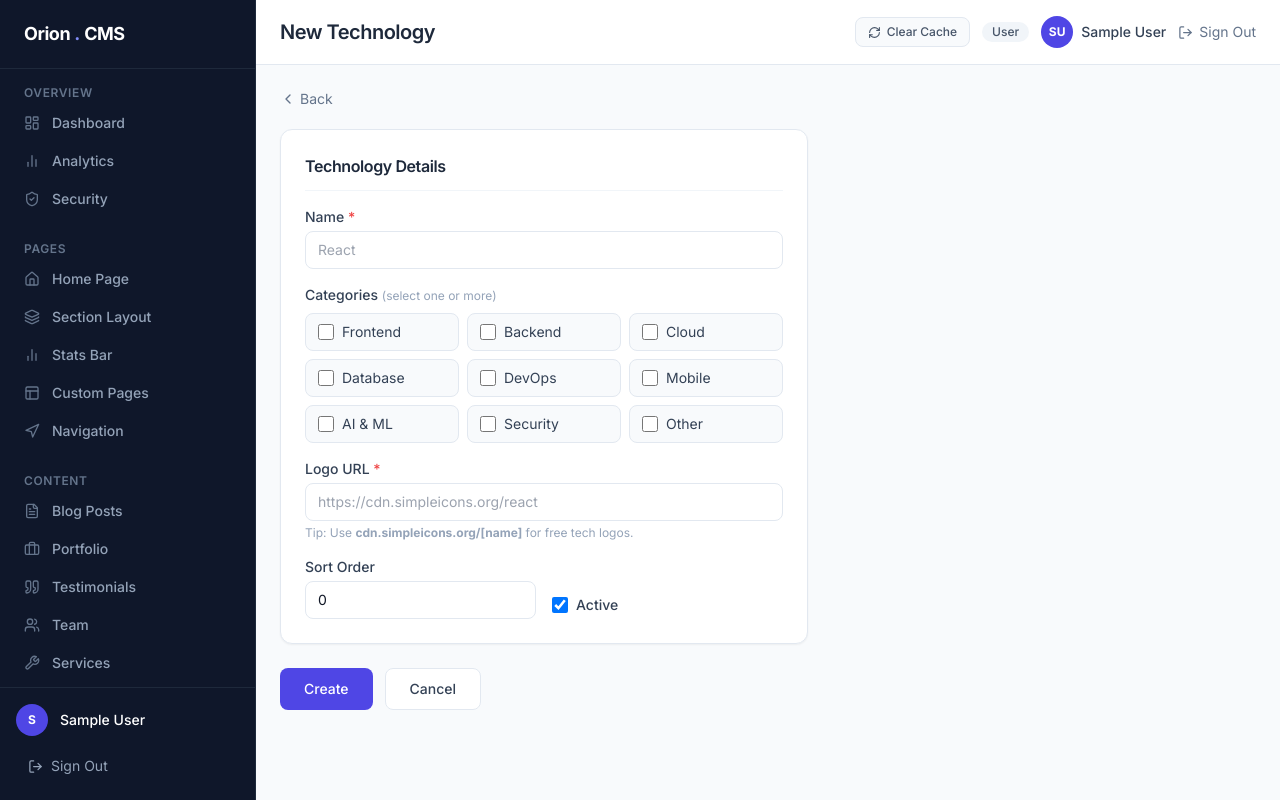
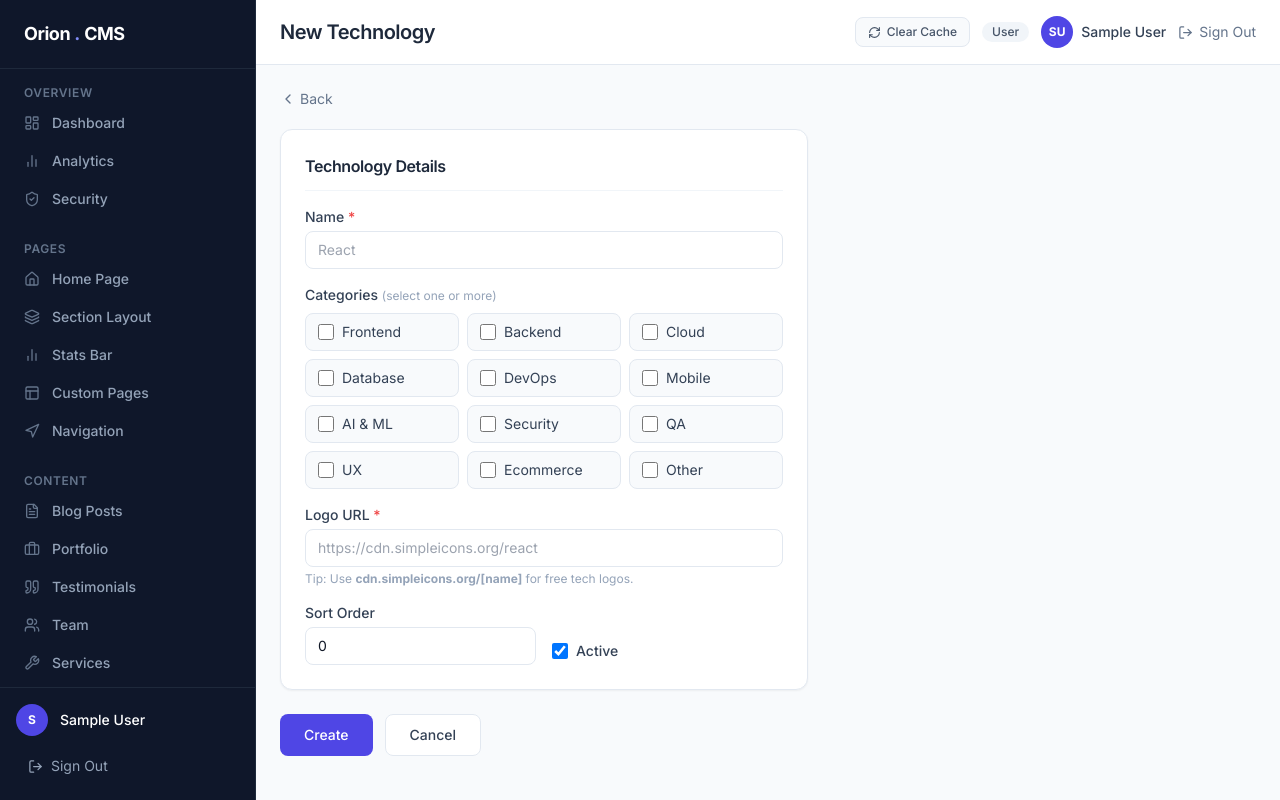
Before and after one commit to devopsca85/Orion-Web-2026, a Next.js app: page /admin/tech-stack/new in a window 1280 px wide. Built offline with nearby package versions, Linux system fonts and the light colour scheme; no server answers; the database is empty; sample sign-in values are in the browser's storage.

Commit message:
feat: add QA, UX, Ecommerce tech stack categories
Co-Authored-By: Claude Sonnet 4.6 <noreply@anthropic.com>

```diff
--- a/app/(admin)/admin/tech-stack/[id]/page.tsx
+++ b/app/(admin)/admin/tech-stack/[id]/page.tsx
@@ -7,7 +7,7 @@ import { ChevronLeft } from 'lucide-react'
 import { notFound } from 'next/navigation'
 
 const ic = 'block w-full rounded-lg border border-slate-200 px-3 py-2 text-sm focus:border-indigo-500 focus:outline-none focus:ring-1 focus:ring-indigo-500'
-const TECH_CATEGORIES = ['Frontend', 'Backend', 'Cloud', 'Database', 'DevOps', 'Mobile', 'AI & ML', 'Security', 'Other']
+const TECH_CATEGORIES = ['Frontend', 'Backend', 'Cloud', 'Database', 'DevOps', 'Mobile', 'AI & ML', 'Security', 'QA', 'UX', 'Ecommerce', 'Other']
 
 interface Props { params: Promise<{ id: string }> }
 
--- a/app/(admin)/admin/tech-stack/new/page.tsx
+++ b/app/(admin)/admin/tech-stack/new/page.tsx
@@ -6,7 +6,7 @@ import { ChevronLeft } from 'lucide-react'
 
 const ic = 'block w-full rounded-lg border border-slate-200 px-3 py-2 text-sm focus:border-indigo-500 focus:outline-none focus:ring-1 focus:ring-indigo-500'
 
-const TECH_CATEGORIES = ['Frontend', 'Backend', 'Cloud', 'Database', 'DevOps', 'Mobile', 'AI & ML', 'Security', 'Other']
+const TECH_CATEGORIES = ['Frontend', 'Backend', 'Cloud', 'Database', 'DevOps', 'Mobile', 'AI & ML', 'Security', 'QA', 'UX', 'Ecommerce', 'Other']
 
 export default async function NewTechStackPage() {
   const session = await auth()
```
